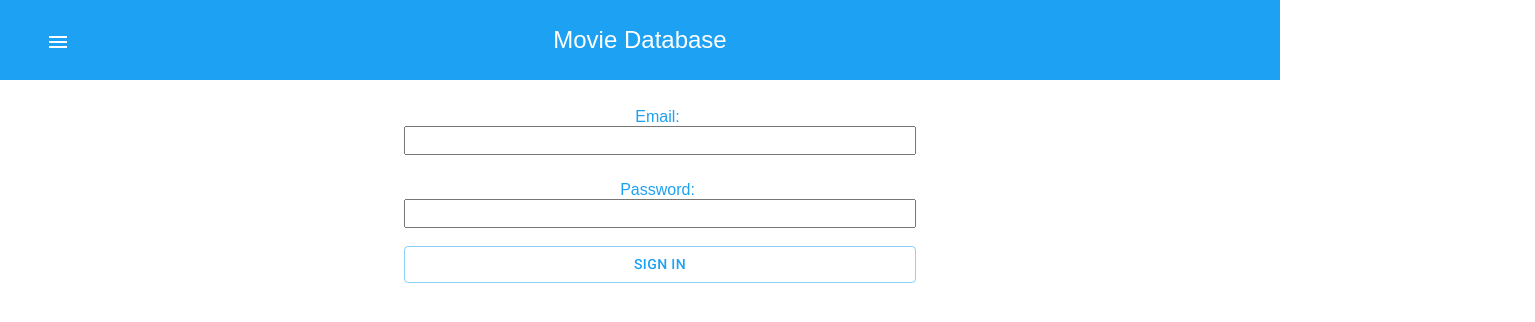
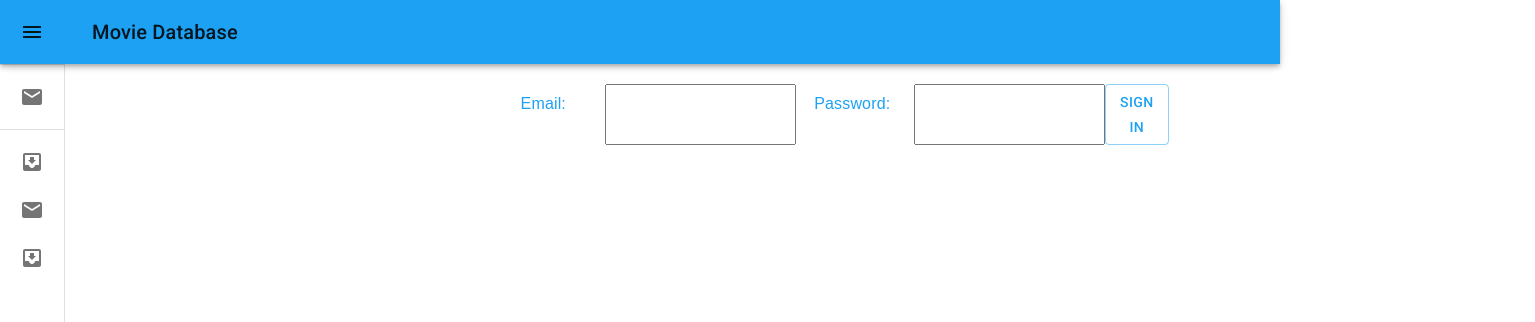
Before and after one commit to RohanJohnson/ViteReactConnectToAPI, a React (Vite) app: page /login in a window 1280 px wide. Shown: the top 322 px of the page, 1535 px wide, since content can reach past the window. Built offline with nearby package versions, Linux system fonts and the light colour scheme.

Commit message:
progress

```diff
--- a/src/App.jsx
+++ b/src/App.jsx
@@ -12,24 +12,13 @@
 
 export default function App() {
   return (
-    <Router>
+
       <div className="App">
         <Nav />
-        <Routes>
-          <Route path="/" exact element={<HomePage />} />
-          <Route path="/movies" element={<Movies />} />
-          <Route path="/searchmovie" element={<Search />} />
-          <Route path="/test" element={<Test />} />
-          <Route path="/login" element={<Signin />} />
-          <Route path="/signup" element={<Signup />} />
-        </Routes>
+
       </div>
-    </Router>
+
 
 
   );
 }
-
-function Home() {
-  return <h1>Home page</h1>;
-}
--- a/src/HomePage.jsx
+++ b/src/HomePage.jsx
@@ -1,16 +1,12 @@
-import { Button } from "@mui/material";
+import { Button, Typography } from "@mui/material";
 import { Link } from "react-router-dom";
 
 export default function HomePage() {
   return (
-    <div className="home">
-      <h2> Welcome to the Movie Database</h2>
-      <h3>Would you like to...</h3>
-      <div className="homeLinks">
-        <h4><Link to="/movies" style={{ textDecoration: 'none' }}><Button color="primary" variant="outlined">View this week's trending movies</Button></Link></h4>
-        <h3>or</h3>
-        <h4><Link to="/searchmovie" style={{ textDecoration: 'none' }}><Button variant="outlined" >Search for a specific movie</Button></Link></h4>
-      </div>
+    <div className="content">
+
+        <Typography> Welcome to the Movie Database</Typography>
+
     </div>
   );
 }
--- a/src/Movies.jsx
+++ b/src/Movies.jsx
@@ -30,9 +30,11 @@
   // let mov = post.join('\r\n');
 
   return (
+    <div className="content">
     <div className="popular"
       dangerouslySetInnerHTML={{ __html: mov }}
     />
+    </div>
   );
 }
 
--- a/src/Nav.jsx
+++ b/src/Nav.jsx
@@ -1,63 +1,260 @@
-import "./styles.css";
-import * as React from 'react';
-import { Button, Menu, MenuItem, Fade } from '@mui/material';
-import MenuIcon from '@mui/icons-material/Menu';
-import { Link } from "react-router-dom";
+
+// export default function FadeMenu() {
+//   const [state, setState] = React.useState({
+//     top: false,
+//     left: false,
+//     bottom: false,
+//     right: false,
+//   });
+
+//     const toggleDrawer = (anchor, open) => (event) => {
+//       if (event.type === 'keydown' && (event.key === 'Tab' || event.key === 'Shift')) {
+//         return;
+//       }
+
+//       setState({ ...state, [anchor]: open });
+//     };
+
+//   const [anchorEl, setAnchorEl] = React.useState(null);
+//   const open = Boolean(anchorEl);
+//   const handleClick = (event) => {
+//     setAnchorEl(event.currentTarget);
+//   };
+//   const handleClose = () => {
+//     setAnchorEl(null);
+//   };
+
+//   return (
+//     <div className="navbar">
+
+//       <div className="logo">Movie Database</div>
+
+//       <div className="leftBar">
 
 
-export default function FadeMenu() {
-  const [anchorEl, setAnchorEl] = React.useState(null);
-  const open = Boolean(anchorEl);
-  const handleClick = (event) => {
-    setAnchorEl(event.currentTarget);
+
+//       </div>
+
+//     </div>
+//   );
+
+
+// }
+
+import * as React from 'react';
+import { styled, useTheme } from '@mui/material/styles';
+import Box from '@mui/material/Box';
+import MuiDrawer from '@mui/material/Drawer';
+import MuiAppBar from '@mui/material/AppBar';
+import Toolbar from '@mui/material/Toolbar';
+import List from '@mui/material/List';
+import CssBaseline from '@mui/material/CssBaseline';
+import Typography from '@mui/material/Typography';
+import Divider from '@mui/material/Divider';
+import IconButton from '@mui/material/IconButton';
+import MenuIcon from '@mui/icons-material/Menu';
+import ChevronLeftIcon from '@mui/icons-material/ChevronLeft';
+import ChevronRightIcon from '@mui/icons-material/ChevronRight';
+import ListItem from '@mui/material/ListItem';
+import ListItemButton from '@mui/material/ListItemButton';
+import ListItemIcon from '@mui/material/ListItemIcon';
+import ListItemText from '@mui/material/ListItemText';
+import InboxIcon from '@mui/icons-material/MoveToInbox';
+import MailIcon from '@mui/icons-material/Mail';
+import { BrowserRouter as Router, Routes, Route } from "react-router-dom";
+import Search from "./Search";
+import HomePage from "./HomePage";
+import Test from "./Test";
+import Signin from "./Signin";
+import Signup from "./Signup";
+import Movies from "./Movies";
+import { Link } from '@mui/material';
+
+const drawerWidth = 240;
+
+const openedMixin = (theme) => ({
+  width: drawerWidth,
+  transition: theme.transitions.create('width', {
+    easing: theme.transitions.easing.sharp,
+    duration: theme.transitions.duration.enteringScreen,
+  }),
+  overflowX: 'hidden',
+});
+
+const closedMixin = (theme) => ({
+  transition: theme.transitions.create('width', {
+    easing: theme.transitions.easing.sharp,
+    duration: theme.transitions.duration.leavingScreen,
+  }),
+  overflowX: 'hidden',
+  width: `calc(${theme.spacing(7)} + 1px)`,
+  [theme.breakpoints.up('sm')]: {
+    width: `calc(${theme.spacing(8)} + 1px)`,
+  },
+});
+
+export const DrawerHeader = styled('div')(({ theme }) => ({
+  display: 'flex',
+  alignItems: 'center',
+  justifyContent: 'flex-end',
+  padding: theme.spacing(0, 1),
+  // necessary for content to be below app bar
+  ...theme.mixins.toolbar,
+}));
+
+const AppBar = styled(MuiAppBar, {
+  shouldForwardProp: (prop) => prop !== 'open',
+})(({ theme, open }) => ({
+  zIndex: theme.zIndex.drawer + 1,
+  transition: theme.transitions.create(['width', 'margin'], {
+    easing: theme.transitions.easing.sharp,
+    duration: theme.transitions.duration.leavingScreen,
+  }),
+  ...(open && {
+    marginLeft: drawerWidth,
+    width: `calc(100% - ${drawerWidth}px)`,
+    transition: theme.transitions.create(['width', 'margin'], {
+      easing: theme.transitions.easing.sharp,
+      duration: theme.transitions.duration.enteringScreen,
+    }),
+  }),
+}));
+
+const Drawer = styled(MuiDrawer, { shouldForwardProp: (prop) => prop !== 'open' })(
+  ({ theme, open }) => ({
+    width: drawerWidth,
+    flexShrink: 0,
+    whiteSpace: 'nowrap',
+    boxSizing: 'border-box',
+    ...(open && {
+      ...openedMixin(theme),
+      '& .MuiDrawer-paper': openedMixin(theme),
+    }),
+    ...(!open && {
+      ...closedMixin(theme),
+      '& .MuiDrawer-paper': closedMixin(theme),
+    }),
+  }),
+);
+
+export default function MiniDrawer() {
+  const theme = useTheme();
+  const [open, setOpen] = React.useState(false);
+
+  const handleDrawerOpen = () => {
+    setOpen(true);
   };
-  const handleClose = () => {
-    setAnchorEl(null);
+
+  const handleDrawerClose = () => {
+    setOpen(false);
   };
 
   return (
-    <div className="navbar">
-      <div>
+    <Box sx={{ display: 'flex' }}>
+      <CssBaseline />
+      <AppBar position="fixed" open={open}>
+        <Toolbar>
+          <IconButton
+            color="inherit"
+            aria-label="open drawer"
+            onClick={handleDrawerOpen}
+            edge="start"
+            sx={{
+              marginRight: 5,
+              ...(open && { display: 'none' }),
+            }}
+          >
+            <MenuIcon />
+          </IconButton>
+          <Typography variant="h6" noWrap component="div">
+            Movie Database
+          </Typography>
+        </Toolbar>
+      </AppBar>
+      <Drawer variant="permanent" open={open}>
+        <DrawerHeader>
+          <IconButton onClick={handleDrawerClose}>
+            {theme.direction === 'rtl' ? <ChevronRightIcon /> : <ChevronLeftIcon />}
+          </IconButton>
+        </DrawerHeader>
+        <Divider />
+        <List>
+        <Link to="./" style={{ textDecoration: 'none' }}>
+          <ListItem key="Home" disablePadding sx={{ display: 'block' }}>
 
-        <div className="hamburger">
-          <Button
-            id="fade-button"
-            aria-controls={open ? 'fade-menu' : undefined}
-            aria-haspopup="true"
-            aria-expanded={open ? 'true' : undefined}
-            onClick={handleClick}
-          >
 
-            <MenuIcon color="neutral"></MenuIcon>
-          </Button>
-        </div>
-        <Menu
-          color="neutral"
-          id="fade-menu"
-          MenuListProps={{
-            'aria-labelledby': 'fade-button',
-          }}
-          anchorEl={anchorEl}
-          open={open}
-          onClose={handleClose}
-          TransitionComponent={Fade}
-        >
-          <Link to="/" style={{ textDecoration: 'none', color: 'rgba(29, 161, 242, 1)' }}>
-            <MenuItem onClick={handleClose}>Home</MenuItem>
+            <ListItemButton
+              sx={{
+                minHeight: 48,
+                justifyContent: open ? 'initial' : 'center',
+                px: 2.5,
+              }}
+            >
+
+              <ListItemIcon
+                sx={{
+                  minWidth: 0,
+                  mr: open ? 3 : 'auto',
+                  justifyContent: 'center',
+                }}
+              >
+                {<MailIcon />}
+
+              </ListItemIcon>
+              <ListItemText primary="Home" sx={{ opacity: open ? 1 : 0 }} />
+            </ListItemButton>
+
+          </ListItem>
+
           </Link>
-          <Link to="/movies" style={{ textDecoration: 'none', color: 'rgba(29, 161, 242, 1)' }}>
-            <MenuItem onClick={handleClose}>Popular Movies</MenuItem>
-          </Link>
-          <Link to="/searchmovie" style={{ textDecoration: 'none', color: 'rgba(29, 161, 242, 1)' }}>
-            <MenuItem onClick={handleClose}>Search Movie</MenuItem>
-          </Link>
-          <Link to="/test" style={{ textDecoration: 'none', color: 'rgba(29, 161, 242, 1)' }}>
-            <MenuItem onClick={handleClose}>Test2</MenuItem>
-          </Link>
-        </Menu>
-      </div>
-      <div className="logo">Movie Database</div>
+        </List>
 
-    </div>
+
+        <Divider />
+        <List>
+          {['All mail', 'Trash', 'Spam'].map((text, index) => (
+            <ListItem key={text} disablePadding sx={{ display: 'block' }}>
+              <ListItemButton
+                sx={{
+                  minHeight: 48,
+                  justifyContent: open ? 'initial' : 'center',
+                  px: 2.5,
+                }}
+              >
+                <ListItemIcon
+                  sx={{
+                    minWidth: 0,
+                    mr: open ? 3 : 'auto',
+                    justifyContent: 'center',
+                  }}
+                >
+                  {index % 2 === 0 ? <InboxIcon /> : <MailIcon />}
+                </ListItemIcon>
+                <ListItemText primary={text} sx={{ opacity: open ? 1 : 0 }} />
+              </ListItemButton>
+            </ListItem>
+          ))}
+        </List>
+      </Drawer>
+      <Box className="main" component="main" sx={{ flexGrow: 1, p: 3 }}>
+        <DrawerHeader />
+        {/* <Typography paragraph>
+          Lorem ipsum dolor sit amet.
+        </Typography>
+        <Typography paragraph>
+          Nihil!
+        </Typography> */}
+        <Router>
+          <Routes>
+            <Route path="/" exact element={<HomePage />} />
+            <Route path="/movies" element={<Movies />} />
+            <Route path="/searchmovie" element={<Search />} />
+            <Route path="/test" element={<Test />} />
+            <Route path="/login" element={<Signin />} />
+            <Route path="/signup" element={<Signup />} />
+          </Routes>
+        </Router>
+      </Box>
+    </Box>
   );
 }
--- a/src/Search.jsx
+++ b/src/Search.jsx
@@ -49,9 +49,10 @@
 
 
   return (
+    <div className="content">
     <div className="searchcontainer">
       <div className="searchbar">
-        <form onSubmit={(event) => searchMovies(event)}>
+        <form className="searchForm" onSubmit={(event) => searchMovies(event)}>
           <label htmlFor="search">Search movies: </label>
           <input onChange={(event) => { console.log(event.target.value) }} onKeyDown={handleEnter} type="text" id="search" name="title" required="true" ></input>
           {/* <input type="submit" value="Search"></input> */}
@@ -123,6 +124,7 @@
             </div>
           </div> : <h1></h1>}
       </div>
+    </div>
     </div>
   );
 }
--- a/src/Signin.jsx
+++ b/src/Signin.jsx
@@ -15,6 +15,7 @@
 export default function SignIn() {
 
     return (
+        <div className="content">
         <div className="container">
             <form onSubmit={(event) => handleSubmit(event)}>
                 <label htmlFor="email">Email: </label>
@@ -30,5 +31,6 @@
                 <Button className="searchButton" variant="outlined" type="submit">Sign In</Button>
             </form>
         </div>
+        </div>
     )
 }
--- a/src/Signup.jsx
+++ b/src/Signup.jsx
@@ -31,6 +31,7 @@
     // createAccount(email, name, pass)
 
     return(
+        <div className="content">
         <div className="container">
             <form onSubmit={(event) => handleSubmit(event)}>
             <label htmlFor="email">Email: </label>
@@ -56,6 +57,7 @@
             <Button className="searchButton" variant="outlined" type="submit">Sign Up</Button>
           </form>
         </div>
+        </div>
     )
 
 }
--- a/src/Test.jsx
+++ b/src/Test.jsx
@@ -55,6 +55,7 @@
 
 
     return (
+        <div className="content">
         <div className="searchcontainer">
             <div className="searchbar">
                 <form onSubmit={(event) => searchMovies(event)}>
@@ -110,6 +111,7 @@
                     </div> : <h1></h1>}
             </div>
         </div>
+        </div>
     );
 }
 
--- a/src/styles.css
+++ b/src/styles.css
@@ -6,13 +6,13 @@
 
 .App {
     font-family: sans-serif;
-    max-width: 100vw;
+    width: 100vw;
     min-height: 100vh;
     /* background: linear-gradient(180deg, rgba(255, 255, 255, 1) 0%, rgba(246, 246, 246, 1) 10%, rgba(235, 235, 235, 1) 20%, rgba(225, 225, 225, 1) 30%, rgba(212, 212, 212, 1) 40%, rgba(200, 200, 200, 1) 50%, rgba(186, 186, 186, 1) 60%, rgba(175, 175, 175, 1) 70%, rgba(163, 163, 163, 1) 80%, rgba(157, 157, 157, 1) 90%, rgba(148, 148, 148, 1) 100%); */
 }
 
 .App .navbar {
-    width: 100vw;
+    width: 85vw;
     min-height: 10vh;
     display: flex;
     align-items: center;
@@ -21,6 +21,9 @@
     font-size: larger;
     flex-direction: row;
     justify-content: center;
+    position: fixed;
+    top: 0;
+    left: 15vw;
 }
 
 .navbar {
@@ -34,18 +37,36 @@
 }
 
 .searchbar{
-    width: 100%;
+    width: 70vw;
 }
 
 .searchcontainer {
-    width: 40vw;
-    margin-left: 30vw;
+    width: 70vw;
+}
 
+.searchForm{
+    display: flex;
+}
+
+.searchButton{
+    width: 10%;
+}
+
+main{
+    text-align: center;
+    justify-content: center;
+    display: flex;
+    margin: 5vh;
+}
+
+#search{
+    width: 70%;
 }
 
 label {
     margin-top: 8px;
     margin-right: 5px;
+    min-width: 113px;
 }
 
 .App .navbar .hamburger {
@@ -95,8 +116,8 @@
 
 form {
     display: flex;
-    flex-direction: column;
-    flex-wrap: wrap;
+    flex-direction: row;
+    flex-wrap: nowrap;
     justify-content: center;
     margin: 20px;
     color: rgb(29, 161, 242);
@@ -115,6 +136,7 @@
     color: rgb(29, 161, 242);
     text-align: center;
     margin: 10px;
+    z-index: 1;
 }
 
 a {
@@ -236,3 +258,26 @@
 .posterLink>p{
     width: 250px;
 }
+
+.leftBar{
+    background-color: rgb(29, 161, 242);
+    position: fixed;
+    left:0;
+    height: 100vh;
+    width: 15vw;
+    top: 0;
+}
+/*
+.content{
+    position: relative;
+
+    top: 10vh;
+    width: 85vw;
+    min-height: 90vh;
+    text-align: center;
+    justify-content: center;
+    padding: 20px;
+    z-index: 0;
+    color: rgb(29, 161, 242);
+    text-align: center;
+} */
```
